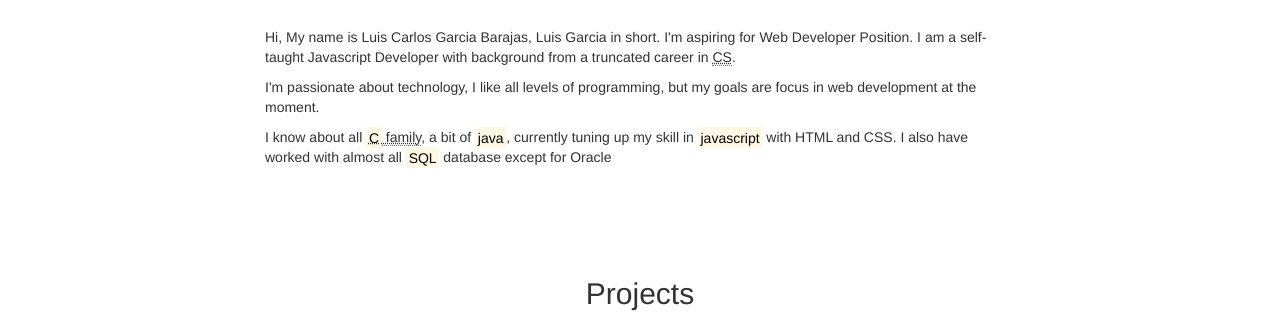
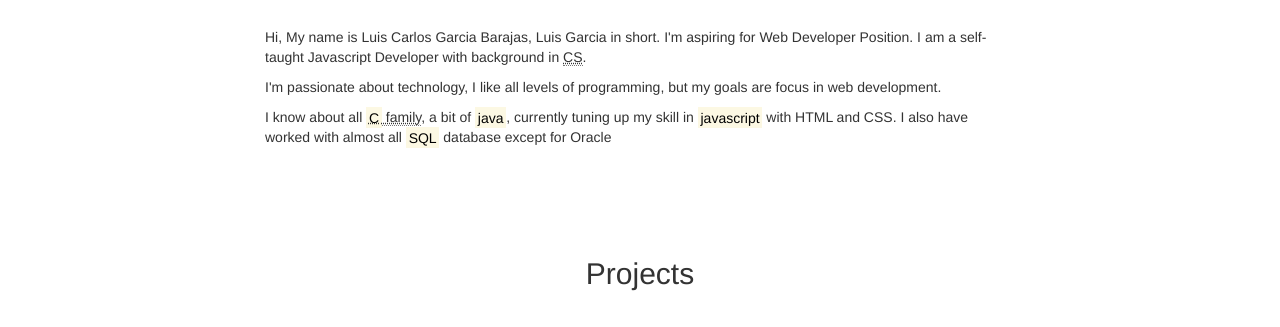
Before and after one commit to Luiko/porfolio, a website: page index.html in a window 1280 px wide. Shown: the part 448-775 px from the top of the page. Drawn offline with Linux system fonts and the light colour scheme; a web font is replaced by a local one.

Commit message:
editing profile

```diff
--- a/index.html
+++ b/index.html
@@ -37,8 +37,8 @@
         <section id="about">
           <h2 class="text-center">About</h2>
           <div class="row">
-            <p class="col-md-8 col-md-push-2 col-xs-10 col-xs-push-1 stext-justify">Hi, My name is Luis Carlos Garcia Barajas, Luis Garcia in short. I'm aspiring for Web Developer Position. I am a self-taught Javascript Developer with background from a truncated career in <abbr title="Computes Science">CS</abbr>.</p>
-            <p class="col-md-8 col-md-push-2 col-xs-10 col-xs-push-1 stext-justify">I'm passionate about technology, I like all levels of programming, but my goals are focus in web development at the moment.</p>
+            <p class="col-md-8 col-md-push-2 col-xs-10 col-xs-push-1 stext-justify">Hi, My name is Luis Carlos Garcia Barajas, Luis Garcia in short. I'm aspiring for Web Developer Position. I am a self-taught Javascript Developer with background in <abbr title="Computes Science">CS</abbr>.</p>
+            <p class="col-md-8 col-md-push-2 col-xs-10 col-xs-push-1 stext-justify">I'm passionate about technology, I like all levels of programming, but my goals are focus in web development.</p>
             <p class="col-md-8 col-md-push-2 col-xs-10 col-xs-push-1 stext-justify">I know about all <abbr title="C, C++ and C#"><mark>C</mark> family</abbr>, a bit of <mark>java</mark>, currently tuning up my skill in <mark>javascript</mark> with HTML and CSS. I also have worked with almost all <mark>SQL</mark> database except for Oracle</p>
           </div>
         </section>
@@ -160,5 +160,6 @@
       </div>
       <script src="js/jquery-3.1.1.min.js"></script>
       <script src="js/bootstrap.js"></script>
+      <script src="js/main.js"></script>
     </body>
 </html>
```
